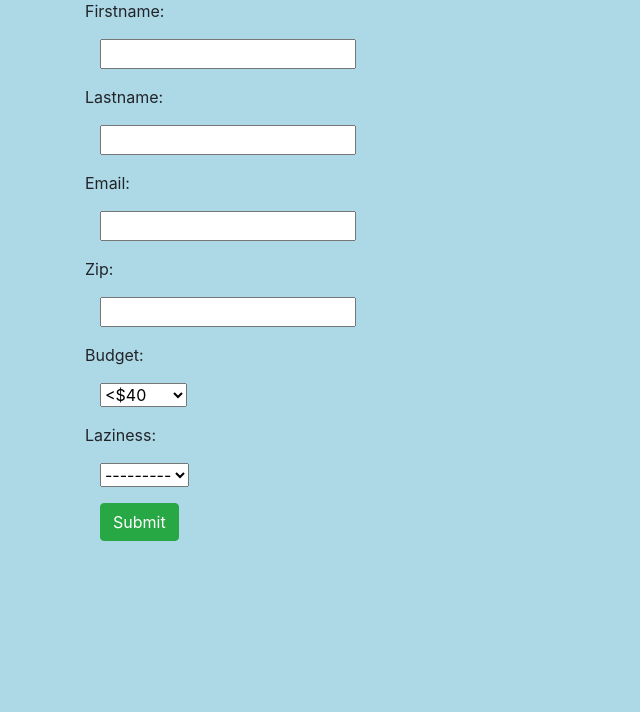
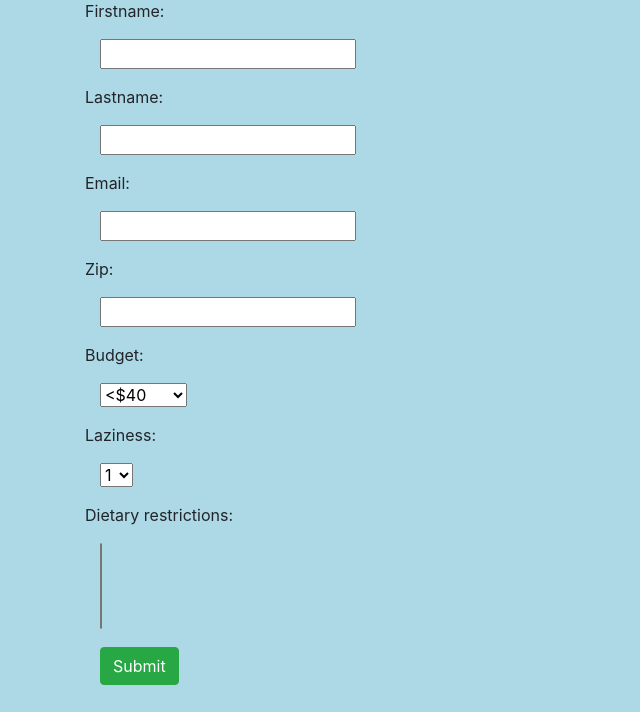
Before and after one commit to callistac/AutoMealPlanner, a Django app: page /home/login/new_user/user_info/ in a window 1280 px wide. Shown: the part 88-800 px from the top of the page, without its empty margins (0-640 px from the left). Run offline with Django 3.2, Linux system fonts and the light colour scheme; some libraries are stand-ins or nearby versions.

Commit message:
i hate manytomany fields

```diff
--- a/ui/user_signup/forms.py
+++ b/ui/user_signup/forms.py
@@ -1,9 +1,9 @@
 from django import forms
 from django.contrib.auth.models import User
-from user_signup.models import User_Data
+#from user_signup.models import User_Data
 
 class CustomForm(forms.ModelForm):
     post = forms.CharField()
     class Meta:
-        model = User_Data
+        #model = User_Data
         fields = ('post',)
--- a/ui/user_signup/models.py
+++ b/ui/user_signup/models.py
@@ -4,9 +4,20 @@
 from django.shortcuts import render, redirect
 from django.urls import reverse
 from django.http import HttpResponseRedirect, HttpResponse
+from django.forms import CheckboxSelectMultiple
+from django import forms
+# Create your models here.
+
+class User_Diet(models.Model):
+    DIETARY_CHOICES = [
+    ('Vegetarian', 'Vegetarian'),
+    ('Vegan', 'Vegan')
+    ]
+
+    dietary_restrictions = models.CharField(max_length = 10, default = '', choices = DIETARY_CHOICES)
+    #dietary_restrictions = forms.MultipleChoiceField(widget=forms.CheckboxSelectMultiple,choices = DIETARY_CHOICES)
 
 
-# Create your models here.
 class User_Data(models.Model):
     #user = models.ForeignKey(User, on_delete=models.CASCADE, default='')
     BUDGET_CHOICES = [
@@ -30,7 +41,8 @@
     email = models.EmailField(max_length=500, default='')
     zip = models.PositiveIntegerField()
     budget = models.CharField(max_length=500, default='', choices = BUDGET_CHOICES)
-    laziness = models.CharField(max_length = 50, choices = LAZINESS_CHOICES)
+    laziness = models.CharField(max_length = 50, default = '', choices = LAZINESS_CHOICES)
+    dietary_restrictions = models.ManyToManyField('User_Diet', blank=True)
 
     def get_absolute_url(self):
         #return HttpResponseRedirect(reverse('login'))
--- a/ui/user_signup/templates/user_signup/form-template.html
+++ b/ui/user_signup/templates/user_signup/form-template.html
@@ -2,6 +2,9 @@
 
 
   {% for field in form %}
+  {% if firstname %}
+    <h2> yes </h2>
+    {% endif %}
       <div class="form-group">
           <div >
               <span class="text-danger la">{{ field.errors }}</span>
--- a/ui/user_signup/urls.py
+++ b/ui/user_signup/urls.py
@@ -14,7 +14,7 @@
     path('dashboard/', views.profile, name='user_dash'),
     path('user_preferences/', views.user_preferences, name='user_preferences'),
     path('login/new_user/user_info/', views.User_Entry.as_view(), name = 'user_entry'),
-    path('login/new_user/user_info/', views.User_Update.as_view(), name = 'user_update'),
+    path('login/new_user/user_preferences/', views.User_Update.as_view(), name = 'user_update'),
 
 ]
 
--- a/ui/user_signup/views.py
+++ b/ui/user_signup/views.py
@@ -6,8 +6,10 @@
 from django.contrib import messages
 from django.views import generic
 from django.views.generic.edit import CreateView, UpdateView, DeleteView
+from django.forms import CheckboxSelectMultiple
+from django import forms
 # Create your views here.
-from user_signup.models import User_Data
+from user_signup.models import User_Data, User_Diet
 
 
 def user_signup(request):
@@ -39,12 +41,14 @@
 
 class User_Entry(CreateView):
     model = User_Data
-    fields = ['firstname', 'lastname', 'email', 'zip', 'budget', 'laziness']
+    fields = ['firstname', 'lastname', 'email', 'zip', 'budget', 'laziness', 'dietary_restrictions']
+    widgets = {'dietary_restrictions': CheckboxSelectMultiple}
+    #fields = ['dietary_restrictions']
 
 class User_Update(UpdateView):
     model = User_Data
     fields = ['firstname', 'lastname', 'email', 'zip', 'budget', 'laziness']
-
+    manyfields = ['dietary_restrictions']
 
 
 
```
Also changed, not shown: ui/db.sqlite3, ui/user_signup/migrations/0007_auto_20200220_2202.py (added), ui/user_signup/migrations/0008_auto_20200220_2209.py (added), ui/user_signup/migrations/0009_remove_user_diet_dietary_restrictions.py (added), ui/user_signup/migrations/0010_user_diet_dietary_restrictions.py (added), ui/user_signup/migrations/0011_auto_20200220_2243.py (added), ui/user_signup/migrations/0012_auto_20200220_2244.py (added), ui/user_signup/migrations/0013_auto_20200221_0348.py (added), ui/user_signup/migrations/0014_auto_20200221_0418.py (added).
